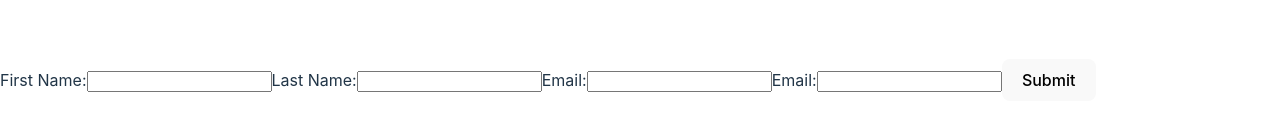
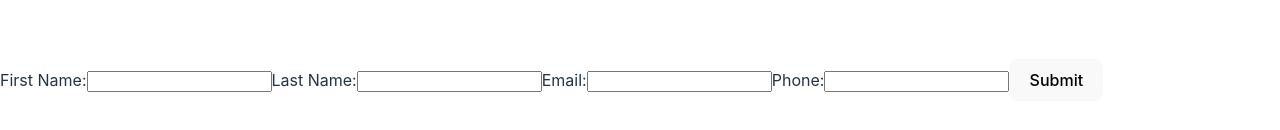
Before and after one commit to dhruv2253/CV-Application, a React (Vite) app: page / in a window 1280 px wide. Shown: the part 320-450 px from the top of the page. Built offline with nearby package versions, Linux system fonts and the light colour scheme.

Commit message:
added comments and fixed typos

```diff
--- a/src/Form.tsx
+++ b/src/Form.tsx
@@ -9,12 +9,15 @@ type FormProps = {
 }
 
 export const Form = (props: FormProps) => {
+
+    // useStates of input fields
     const [firstName, setFirstName] = useState(props.firstName);
     const [lastName, setLastName] = useState(props.lastName);
     const [email, setEmail] = useState(props.email);
     const [phone, setPhone] = useState(props.phone);
 
 
+    // handle submit
     function handleSubmit(e: React.FormEvent<HTMLFormElement>) {
         e.preventDefault();
     }
@@ -22,8 +25,11 @@ export const Form = (props: FormProps) => {
 
 
 
+    // return a form with input fields
     return (
+
             <form onSubmit={handleSubmit} className="form">
+
                 <label>
                     First Name:
                     <input type="text" value={firstName} onChange={e => setFirstName(e.target.value)}></input>
@@ -38,7 +44,7 @@ export const Form = (props: FormProps) => {
                     <input type="email" value={email} onChange={e => setEmail(e.target.value)}></input>
                 </label>
                 <label>
-                    Email:
+                    Phone:
                     <input type="tel" value={phone} onChange={e => setPhone(e.target.value)}></input>
                 </label>
                     <button type="submit">Submit</button>
```
